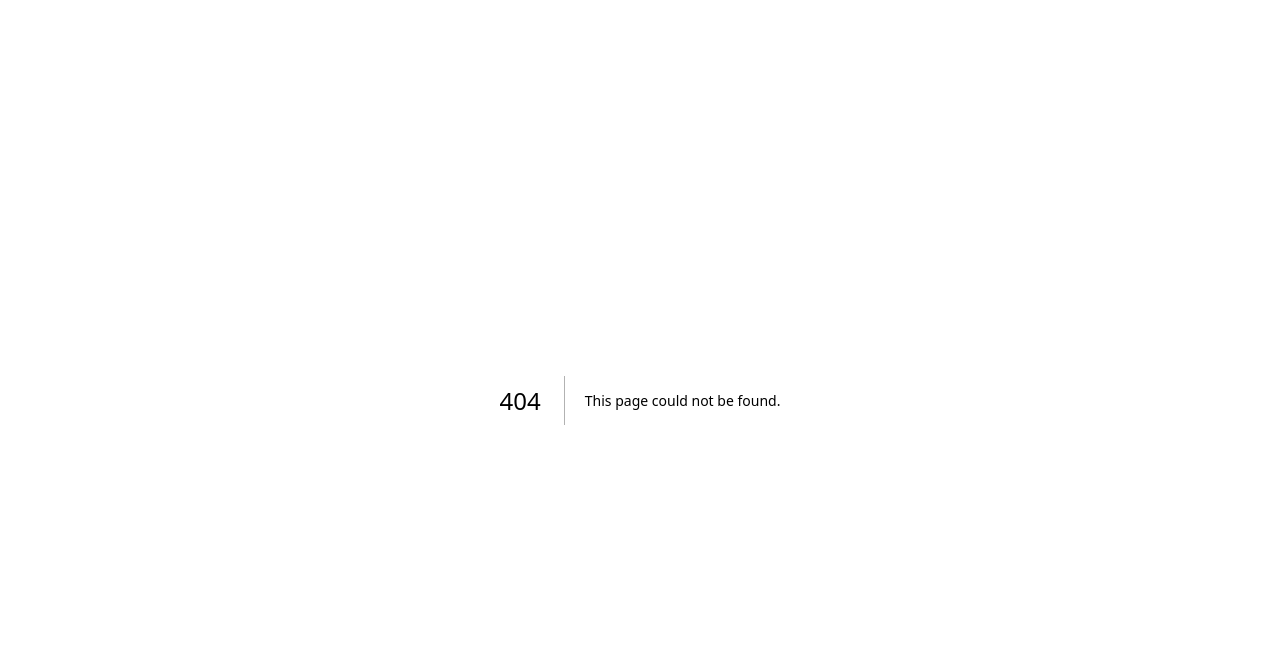
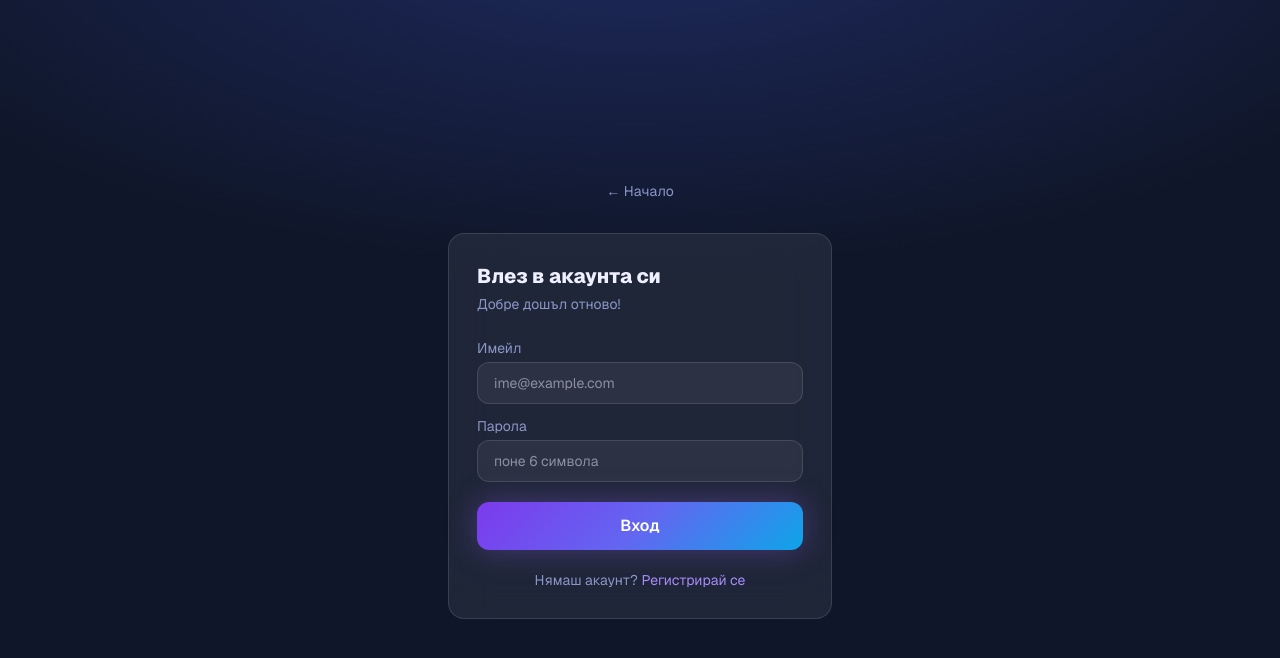
Before and after one commit to Debatedd/dzi-it, a Next.js app in the folder app/: page /login in a window 1280 px wide. Before the commit this address had no page. Shown: the top 658 px of the page. Built offline with nearby package versions, Linux system fonts and the light colour scheme; no server answers.

Commit message:
auth: email/password login, register, logout + nav auth state

```diff
--- /dev/null
+++ b/app/app/auth/confirm/route.ts
@@ -0,0 +1,24 @@
+import { type EmailOtpType } from "@supabase/supabase-js";
+import { type NextRequest, NextResponse } from "next/server";
+import { createClient } from "@/lib/supabase/server";
+
+// Handles the link Supabase sends in the confirmation email:
+//   /auth/confirm?token_hash=...&type=email&next=/
+export async function GET(request: NextRequest) {
+  const { searchParams } = new URL(request.url);
+  const token_hash = searchParams.get("token_hash");
+  const type = searchParams.get("type") as EmailOtpType | null;
+  const next = searchParams.get("next") ?? "/";
+
+  if (token_hash && type) {
+    const supabase = await createClient();
+    const { error } = await supabase.auth.verifyOtp({ type, token_hash });
+    if (!error) {
+      return NextResponse.redirect(new URL(next, request.url));
+    }
+  }
+
+  return NextResponse.redirect(
+    new URL(`/login?error=${encodeURIComponent("Невалиден или изтекъл линк за потвърждение.")}`, request.url),
+  );
+}
--- /dev/null
+++ b/app/app/login/actions.ts
@@ -0,0 +1,52 @@
+"use server";
+
+import { revalidatePath } from "next/cache";
+import { redirect } from "next/navigation";
+import { createClient } from "@/lib/supabase/server";
+
+export async function login(formData: FormData) {
+  const supabase = await createClient();
+  const email = String(formData.get("email") ?? "").trim();
+  const password = String(formData.get("password") ?? "");
+
+  const { error } = await supabase.auth.signInWithPassword({ email, password });
+
+  if (error) {
+    redirect(`/login?error=${encodeURIComponent(error.message)}`);
+  }
+
+  revalidatePath("/", "layout");
+  redirect("/");
+}
+
+export async function signup(formData: FormData) {
+  const supabase = await createClient();
+  const email = String(formData.get("email") ?? "").trim();
+  const password = String(formData.get("password") ?? "");
+
+  if (password.length < 6) {
+    redirect(`/login?mode=register&error=${encodeURIComponent("Паролата трябва да е поне 6 символа.")}`);
+  }
+
+  const { data, error } = await supabase.auth.signUp({ email, password });
+
+  if (error) {
+    redirect(`/login?mode=register&error=${encodeURIComponent(error.message)}`);
+  }
+
+  // If email confirmation is OFF, a session is created immediately → go home.
+  // If it's ON, the user must click the link in their email first.
+  if (data.session) {
+    revalidatePath("/", "layout");
+    redirect("/");
+  }
+
+  redirect("/login?message=check-email");
+}
+
+export async function logout() {
+  const supabase = await createClient();
+  await supabase.auth.signOut();
+  revalidatePath("/", "layout");
+  redirect("/");
+}
--- /dev/null
+++ b/app/app/login/page.tsx
@@ -0,0 +1,114 @@
+import Link from "next/link";
+import { redirect } from "next/navigation";
+import { createClient } from "@/lib/supabase/server";
+import { login, signup } from "./actions";
+
+export default async function LoginPage({
+  searchParams,
+}: {
+  searchParams: Promise<{ error?: string; message?: string; mode?: string }>;
+}) {
+  // Already logged in? No reason to be here.
+  const supabase = await createClient();
+  const { data } = await supabase.auth.getUser();
+  if (data.user) redirect("/");
+
+  const sp = await searchParams;
+  const isRegister = sp.mode === "register";
+
+  return (
+    <main className="min-h-screen flex flex-col items-center justify-center px-6" style={{ color: "var(--text)" }}>
+      <Link
+        href="/"
+        className="mb-8 text-sm"
+        style={{ color: "var(--muted)", textDecoration: "none" }}
+      >
+        &larr; Начало
+      </Link>
+
+      <div className="glass rounded-2xl w-full max-w-sm p-7" style={{ border: "1px solid var(--border)" }}>
+        <h1 className="font-extrabold text-xl mb-1">
+          {isRegister ? "Създай акаунт" : "Влез в акаунта си"}
+        </h1>
+        <p className="text-sm mb-6" style={{ color: "var(--muted)" }}>
+          {isRegister
+            ? "Прогресът и точките ти ще се пазят на всички устройства."
+            : "Добре дошъл отново!"}
+        </p>
+
+        {sp.message === "check-email" && (
+          <div
+            className="rounded-xl px-4 py-3 mb-4 text-sm"
+            style={{ background: "var(--correct-bg)", border: "1px solid var(--correct-border)", color: "var(--correct-text)" }}
+          >
+            Изпратихме ти имейл за потвърждение. Отвори линка в него, за да активираш акаунта си.
+          </div>
+        )}
+
+        {sp.error && (
+          <div
+            className="rounded-xl px-4 py-3 mb-4 text-sm"
+            style={{ background: "var(--wrong-bg)", border: "1px solid var(--wrong-border)", color: "var(--wrong-text)" }}
+          >
+            {sp.error}
+          </div>
+        )}
+
+        <form className="flex flex-col gap-3">
+          <label className="flex flex-col gap-1 text-sm">
+            <span style={{ color: "var(--muted)" }}>Имейл</span>
+            <input
+              type="email"
+              name="email"
+              required
+              autoComplete="email"
+              placeholder="ime@example.com"
+              className="rounded-xl px-4 py-2.5 focus:outline-none"
+              style={{ background: "var(--input-bg)", border: "1px solid var(--border)", color: "var(--text)" }}
+            />
+          </label>
+
+          <label className="flex flex-col gap-1 text-sm">
+            <span style={{ color: "var(--muted)" }}>Парола</span>
+            <input
+              type="password"
+              name="password"
+              required
+              minLength={6}
+              autoComplete={isRegister ? "new-password" : "current-password"}
+              placeholder="поне 6 символа"
+              className="rounded-xl px-4 py-2.5 focus:outline-none"
+              style={{ background: "var(--input-bg)", border: "1px solid var(--border)", color: "var(--text)" }}
+            />
+          </label>
+
+          <button
+            formAction={isRegister ? signup : login}
+            className="mt-2 rounded-xl px-4 py-3 font-semibold text-white"
+            style={{ background: "var(--btn-gradient-wide)", boxShadow: "var(--accent-glow)" }}
+          >
+            {isRegister ? "Регистрация" : "Вход"}
+          </button>
+        </form>
+
+        <div className="mt-5 text-center text-sm" style={{ color: "var(--muted)" }}>
+          {isRegister ? (
+            <>
+              Вече имаш акаунт?{" "}
+              <Link href="/login" style={{ color: "var(--accent)" }}>
+                Влез
+              </Link>
+            </>
+          ) : (
+            <>
+              Нямаш акаунт?{" "}
+              <Link href="/login?mode=register" style={{ color: "var(--accent)" }}>
+                Регистрирай се
+              </Link>
+            </>
+          )}
+        </div>
+      </div>
+    </main>
+  );
+}
--- a/app/app/page.tsx
+++ b/app/app/page.tsx
@@ -4,6 +4,8 @@ import { openQuestions } from "@/lib/openQuestions";
 import ParallaxOrbs from "@/components/ParallaxOrbs";
 import ScrollReveal from "@/components/ScrollReveal";
 import GameStats from "@/components/GameStats";
+import { createClient } from "@/lib/supabase/server";
+import { logout } from "./login/actions";
 
 // hex values kept here for JS string interpolation (e.g. `${color}18` for opacity suffix).
 // The same values are mirrored in globals.css as --topic-* CSS vars.
@@ -14,7 +16,7 @@ const TOPIC_META: Record<string, { icon: string; color: string; label: string }>
   "решаване-икт":     { icon: "🧩", color: "#4ade80", label: "Решаване на проблеми с ИКТ" },
 };
 
-export default function HomePage() {
+export default async function HomePage() {
   const topicMap = new Map<string, number>();
   for (const q of questions) {
     topicMap.set(q.topic, (topicMap.get(q.topic) ?? 0) + 1);
@@ -24,6 +26,17 @@ export default function HomePage() {
   const totalOpen      = openQuestions.length;
   const totalQuestions = totalClosed + totalOpen;
   const totalTopics    = topics.length;
+
+  // Resilient to missing env (e.g. before Vercel env vars are set) — never crash the homepage.
+  let user = null;
+  if (process.env.NEXT_PUBLIC_SUPABASE_URL && process.env.NEXT_PUBLIC_SUPABASE_ANON_KEY) {
+    try {
+      const supabase = await createClient();
+      user = (await supabase.auth.getUser()).data.user;
+    } catch {
+      user = null;
+    }
+  }
 
   return (
     <>
@@ -43,6 +56,24 @@ export default function HomePage() {
         <Link href="/contact" className="text-sm font-medium" style={{ color: "var(--muted)", textDecoration: "none" }}>
           Контакт
         </Link>
+        {user ? (
+          <form action={logout} className="flex items-center gap-3">
+            <span className="text-sm font-medium hidden sm:inline" style={{ color: "var(--accent-2-text)" }}>
+              {user.email}
+            </span>
+            <button type="submit" className="text-sm font-medium" style={{ color: "var(--muted)", background: "none", border: "none", cursor: "pointer" }}>
+              Изход
+            </button>
+          </form>
+        ) : (
+          <Link
+            href="/login"
+            className="text-sm font-semibold px-4 py-1.5 rounded-xl text-white"
+            style={{ background: "var(--btn-gradient)" }}
+          >
+            Вход
+          </Link>
+        )}
       </nav>
 
       {/* ── HERO ──────────────────────────────────────────────────────── */}
```
